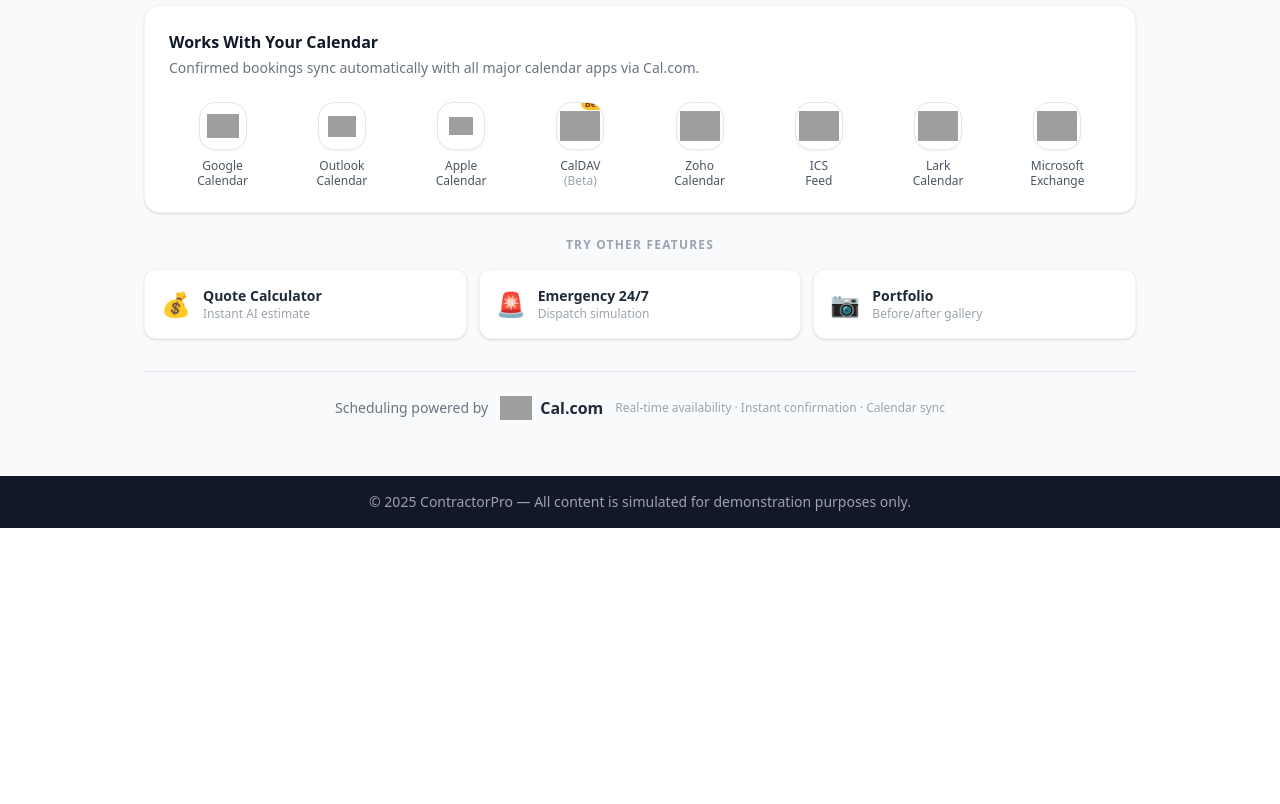
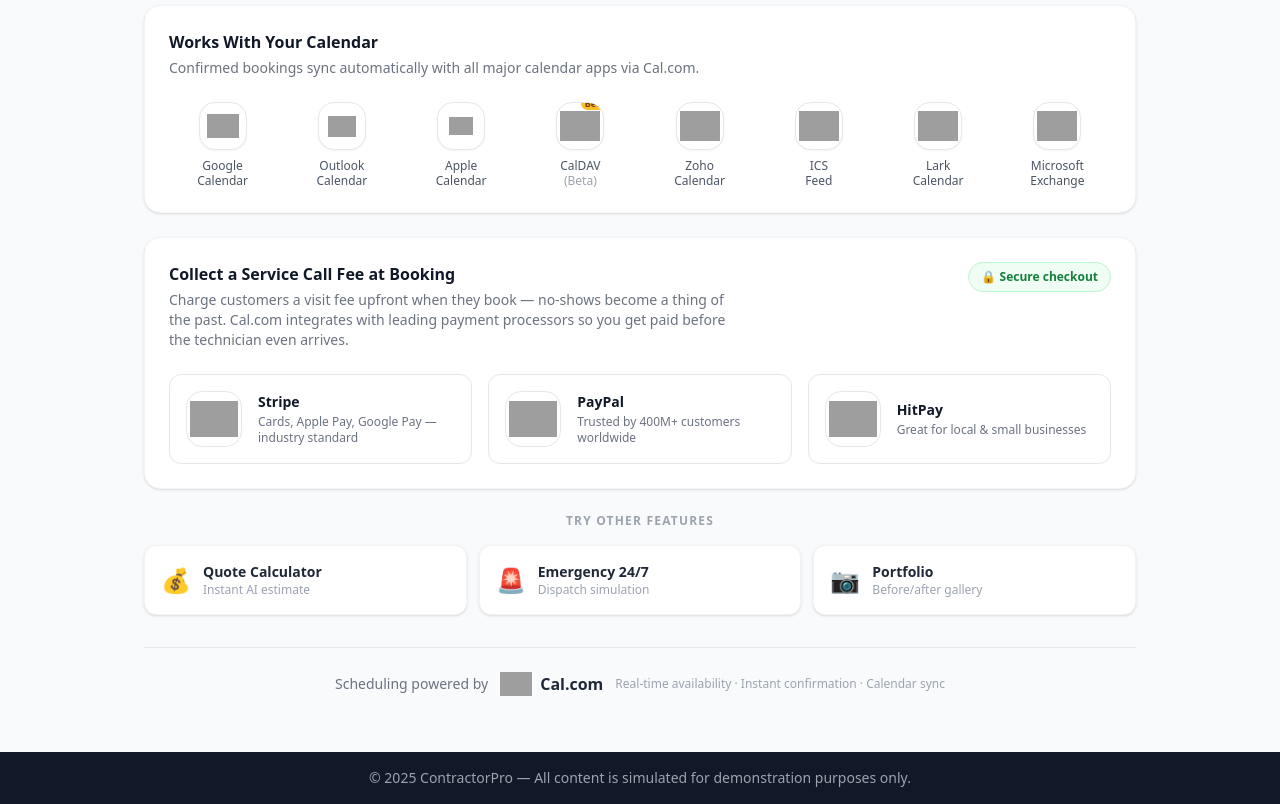
Before and after one commit to Nurzhan-IT/ContractorWeb, a Python web app: template templates/booking/index.html in a window 1280 px wide. Shown: the part 959-1763 px from the top of the page. Before the commit the page ends 1487 px from the top, so only its background shows below. Run offline with Jinja, Linux system fonts and the light colour scheme; the template is opened without the code that fills it, so the values that code supplies are empty; some libraries are stand-ins or nearby versions; grey boxes are pictures that could not be loaded.

Commit message:
redesign booking demo page

```diff
--- a/templates/booking/index.html
+++ b/templates/booking/index.html
@@ -310,6 +310,80 @@
   </div>
 
 
+  <!-- ─── Payment Integrations ────────────────────────────────────────────── -->
+  <div class="bg-white rounded-2xl shadow border border-gray-100 px-6 py-6">
+
+    <div class="flex flex-col sm:flex-row sm:items-start sm:justify-between gap-4 mb-6">
+      <div>
+        <h2 class="text-base font-bold text-gray-900 mb-1">Collect a Service Call Fee at Booking</h2>
+        <p class="text-sm text-gray-500 max-w-xl">
+          Charge customers a visit fee upfront when they book — no-shows become a thing of the past.
+          Cal.com integrates with leading payment processors so you get paid before the technician even arrives.
+        </p>
+      </div>
+      <span class="shrink-0 inline-flex items-center gap-1.5 px-3 py-1.5 rounded-full
+                   bg-green-50 border border-green-200 text-green-700 text-xs font-semibold self-start">
+        &#128274; Secure checkout
+      </span>
+    </div>
+
+    <div class="grid grid-cols-1 sm:grid-cols-3 gap-4">
+
+      <!-- Stripe -->
+      <div class="flex items-center gap-4 p-4 rounded-xl border border-gray-200
+                  hover:border-blue-300 hover:shadow-sm transition-all">
+        <div class="w-14 h-14 rounded-2xl flex items-center justify-center shrink-0 overflow-hidden"
+             style="background:#ffffff; border: 1.5px solid #e5e7eb;">
+          <img src="https://app.cal.com/app-store/stripepayment/icon.svg"
+               alt="Stripe" class="w-12 h-12 object-contain">
+        </div>
+        <div>
+          <p class="font-semibold text-sm text-gray-900">Stripe</p>
+          <p class="text-xs text-gray-500 leading-snug mt-0.5">
+            Cards, Apple Pay, Google Pay — industry standard
+          </p>
+        </div>
+      </div>
+
+      <!-- PayPal -->
+      <div class="flex items-center gap-4 p-4 rounded-xl border border-gray-200
+                  hover:border-blue-300 hover:shadow-sm transition-all">
+        <div class="w-14 h-14 rounded-2xl flex items-center justify-center shrink-0 overflow-hidden"
+             style="background:#ffffff; border: 1.5px solid #e5e7eb;">
+          <img src="https://app.cal.com/app-store/paypal/icon.svg"
+               alt="PayPal" class="w-12 h-12 object-contain">
+        </div>
+        <div>
+          <p class="font-semibold text-sm text-gray-900">PayPal</p>
+          <p class="text-xs text-gray-500 leading-snug mt-0.5">
+            Trusted by 400M+ customers worldwide
+          </p>
+        </div>
+      </div>
+
+      <!-- HitPay -->
+      <div class="flex items-center gap-4 p-4 rounded-xl border border-gray-200
+                  hover:border-blue-300 hover:shadow-sm transition-all">
+        <div class="w-14 h-14 rounded-2xl flex items-center justify-center shrink-0 overflow-hidden"
+             style="background:#ffffff; border: 1.5px solid #e5e7eb;">
+          <img src="https://app.cal.com/app-store/hitpay/icon.svg"
+               alt="HitPay" class="w-12 h-12 object-contain">
+        </div>
+        <div>
+          <p class="font-semibold text-sm text-gray-900">HitPay</p>
+          <p class="text-xs text-gray-500 leading-snug mt-0.5">
+            Great for local &amp; small businesses
+          </p>
+        </div>
+      </div>
+
+    </div>
+
+
+
+  </div>
+
+
   <!-- ─── Try other features ───────────────────────────────────────────────── -->
   <div class="pb-2">
     <p class="text-xs font-semibold text-gray-400 uppercase tracking-widest text-center mb-4">
```
